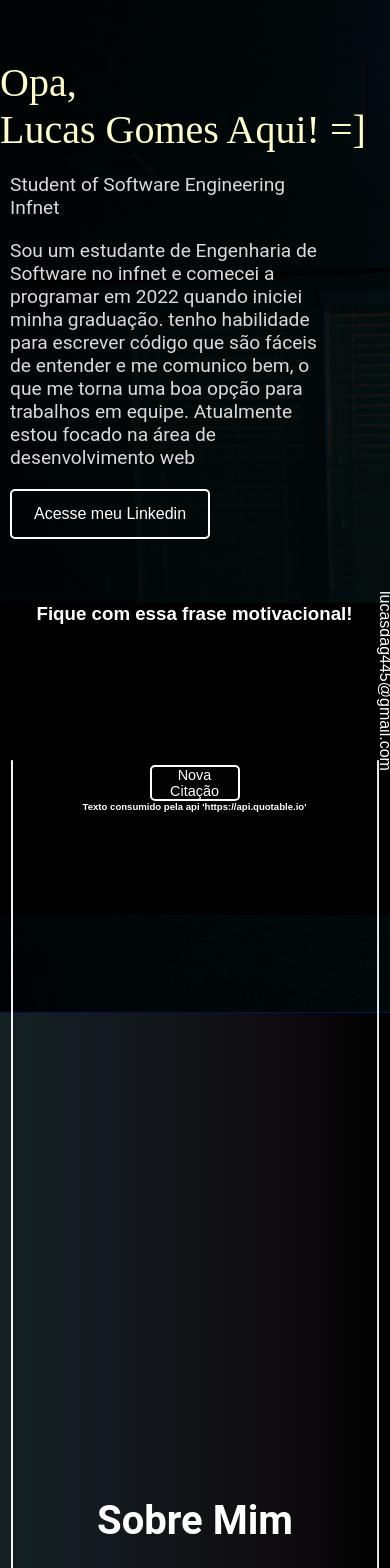
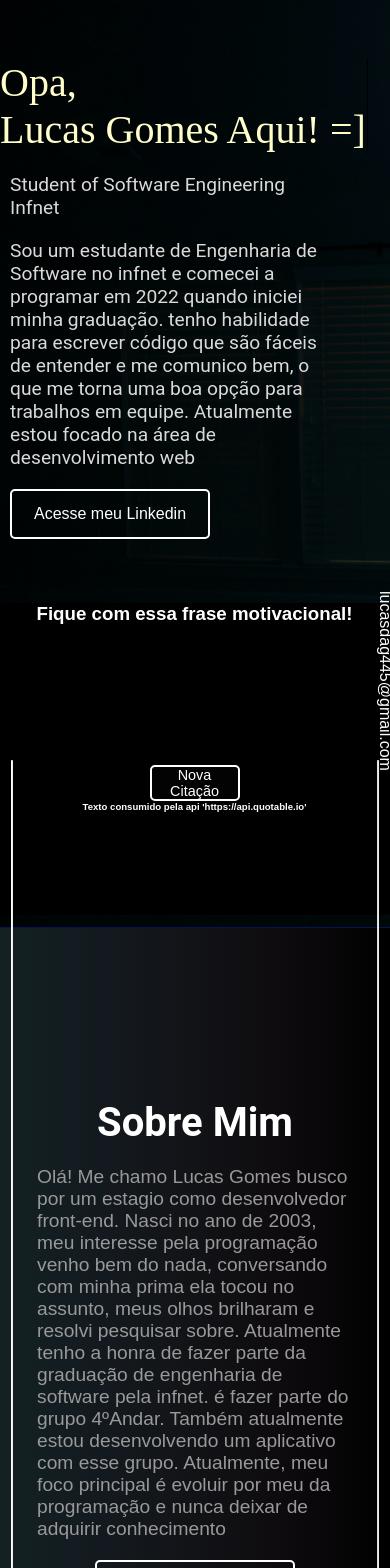
Before and after one commit to LucasGAraujo/Portifolio-em-react, a React (Create React App) app: page / in a window 390 px wide. Shown: the top 1568 px of the page. Built offline with nearby package versions, Linux system fonts and the light colour scheme; no server answers; a web font is replaced by a local one.

Commit message:
Atualizar o Media.css

```diff
--- a/src/style/Media.css
+++ b/src/style/Media.css
@@ -540,11 +540,7 @@
           margin-top: -20px;
         }
       }
-      @media screen and (max-width:500px){
-        .teste{height:120vh;
-        }
-        .one_section{margin-top:10px;}
-      }
+
       @media screen and (max-width:380px){
       .two_section{
         margin-top: 100px;
```
